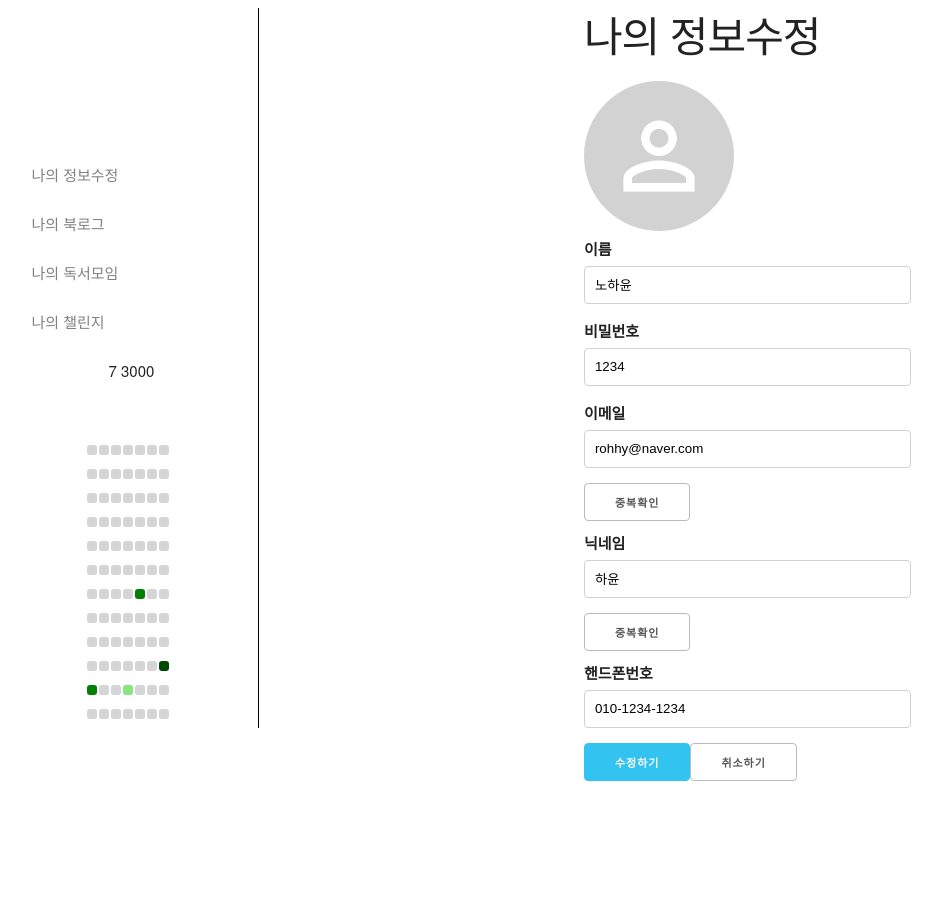
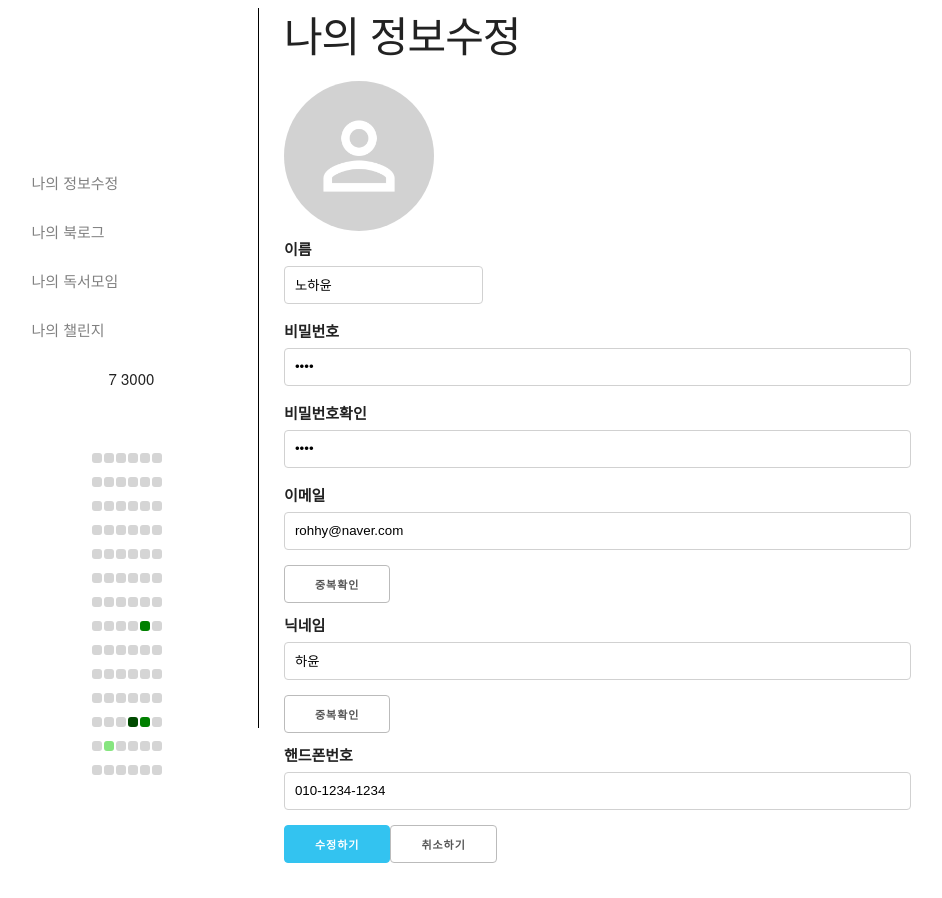
Before and after one commit to too-much-talker/book-jeok-book-jeok, a React (Create React App) app in the folder frontend/: page /mypage in a window 1280 px wide. Both pictures are taken after a click on the button "수정하기". Shown: the whole page, without its empty margins (3-945 px from the left). Before the commit the page ends 816 px from the top, so only its background shows below. Built offline with nearby package versions, Linux system fonts and the light colour scheme.

Commit message:
#S06P12A305-18 Modify: 회원정보수정 코드 수정

```diff
--- a/frontend/src/views/user/myPage/userInfo/UserInfoContainer.js
+++ b/frontend/src/views/user/myPage/userInfo/UserInfoContainer.js
@@ -1,20 +1,56 @@
 import React, { useState, useEffect } from "react";
 import userList from "./asset/data";
-import {UserTable, EditUserForm} from "./UserInfoPresenter";
+import { UserTable, EditUserForm } from "./UserInfoPresenter";
 import profile from "./asset/ProfilePicture.png";
 import styled from "styled-components";
-import "./asset/UserInfoPresenter.css"
-// import axios from 'axios'
-// import {checkId, checkEmail, checkNickname, checkPassword, checkNameLength, checkPhoneNumber} from "../../validCheck/ValidCheck";
-// const url= "https://77e1dca6-cd01-4930-ae25-870e7444cc55.mock.pstmn.io";
+import axios from 'axios'
+import {
+  checkId,
+  checkEmail,
+  checkNickname,
+  checkPassword,
+  checkNameLength,
+  checkPhoneNumber,
+  checkPasswordConfim,
+} from "../../validCheck/ValidCheck";
+const url = "https://77e1dca6-cd01-4930-ae25-870e7444cc55.mock.pstmn.io";
 
 const Profile = styled.img`
   width: 150px;
   height: 150px;
   border-radius: 100%;
-`
+`;
 function UserInfoContainer() {
   const [users, setUsers] = useState(userList);
+  const [enteredEmail, setEnterdEmail] = useState(userList[0].email);
+  const [enteredName, setEnterdnName] = useState(userList[0].name);
+  console.log(enteredName);
+  const [enteredPassword, setEnteredPassword] = useState(userList[0].password);
+  const [enteredPasswordConfirm, setEnteredPasswordConfirm] = useState(
+    userList[0].password
+  );
+  const [enteredNickName, setEnteredNickName] = useState(userList[0].nickname);
+  const [enteredPhone, setEnteredPhone] = useState(userList[0].phoneNumber);
+
+  const emailChangeHandler = (event) => {
+    setEnterdEmail(event.target.value);
+  };
+  const nameChangeHandler = (event) => {
+    setEnterdnName(event.target.value);
+  };
+  const passwordChangeHandler = (event) => {
+    setEnteredPassword(event.target.value);
+  };
+  const passwordChangeConfirmHandler = (event) => {
+    setEnteredPasswordConfirm(event.target.value);
+  };
+
+  const nicknameChangeHandler = (event) => {
+    setEnteredNickName(event.target.value);
+  };
+  const phoneChangeHandler = (event) => {
+    setEnteredPhone(event.target.value);
+  };
 
   const deleteUser = (id) => {
     window.location.replace("/");
@@ -23,11 +59,17 @@ function UserInfoContainer() {
 
   const [editing, setEditing] = useState(false);
 
-  const initialUser = { id: null, name: "", password:"", email:"", nickname: ""};
+  const initialUser = {
+    id: null,
+    name: "",
+    password: "",
+    email: "",
+    nickname: "",
+  };
 
   const [currentUser, setCurrentUser] = useState(initialUser);
 
-  const editUser = (id,user) => {
+  const editUser = (id, user) => {
     setEditing(true);
     setCurrentUser(user);
   };
@@ -39,51 +81,53 @@ function UserInfoContainer() {
     setCurrentUser(initialUser);
     setEditing(false);
   };
-  // function CheckId(){
-  //   checkId(users.email, url);
-  // }
-  // function CheckEmail(){
-  //   checkEmail(users.email);
-  // }
-  // function CheckNickname(){
-  //   checkNickname(users.nickname, url);
-  // }
-  // function CheckPassword(){
-  //   checkPassword(users.password,users.email,users.nickname,users.name);
-  // }
-  // function CheckNameLength(){
-  //   checkNameLength(users.name);
-  // }
-  // function CheckPhoneNumber(){
-  //   checkPhoneNumber(users.phoneNumber);
-  // }
+  function validId() {
+    return checkId(enteredEmail, url);
+  }
+  function validEmail() {
+    return checkEmail(enteredEmail);
+  }
+  function validNickname() {
+    return checkNickname(enteredNickName, url);
+  }
+  function validPassword() {
+    return checkPassword(
+      enteredPassword,
+      enteredEmail,
+      enteredNickName,
+      enteredName
+    );
+  }
+  function validPasswordConfirm() {
+    return checkPasswordConfim(enteredPassword, enteredPasswordConfirm);
+  }
+  function validNameLength() {
+    return checkNameLength(enteredName);
+  }
+  function validPhoneNumber() {
+    return checkPhoneNumber(enteredPhone);
+  }
 
-//   const onModify= ()=>{
-//     if(users.email===''||users.password===''|| users.name==='' || users.nickname===''|| users.phoneNumber===''){
-//         alert("입력하지 않은 정보가 있습니다. 확인해주세요.")
-//     }
-//     else{
-//         if(checkPassword(users.password, users.email, users.nickname, users.name)===true){
-//             axios.post(url+`/api/v1/members`,{
-//                 email: users.email,
-//                 password: users.password,
-//                 name: users.name,
-//                 nickname: users.nickname,
-//                 phoneNumber: users.phoneNumber
-
-//             }).then(function(response){
-//                 if(response.status===201){
-//                     alert(response.data.data.msg);
-//                     // document.location.href = '/login'
-//                 }else{
-//                     alert(response.data.data.msg);
-//                 }
-//             }).catch(function(error){
-//                 console.log(error);
-//             });
-//         }
-//     }
-// };
+  const onModify = () => {
+    axios
+      .put(url + `/api/v1/members`, {
+        email: enteredEmail,
+        password: enteredPassword,
+        name: enteredName,
+        nickname: enteredNickName,
+        phoneNumber: enteredPhone,
+      })
+      .then(function (response) {
+        if (response.status === 201) {
+          alert(response.data.data.msg);//modified
+        } else {
+          alert(response.data.data.msg);
+        }
+      })
+      .catch(function (error) {
+        console.log(error);
+      });
+  };
 
   return (
     <div className="container">
@@ -97,11 +141,11 @@ function UserInfoContainer() {
             <UserTable
               users={users}
               deleteUser={deleteUser}
-                editUser={editUser} />
+              editUser={editUser}
+            />
           </div>
         ) : (
-            <div>
-            </div>
+          <div></div>
         )}
       </div>
       <div className="row">
@@ -109,25 +153,38 @@ function UserInfoContainer() {
           {editing ? (
             <div className="edituserform">
               <EditUserForm
-                  // checkId={CheckId}
-                  // checkEmail={CheckEmail}
-                  // checkNameLength={CheckNameLength}
-                  // checkNickname={CheckNickname}
-                  // checkPassword={CheckPassword}
-                  // checkPhoneNumber={CheckPhoneNumber}
-                  // onModify={onModify}
+                checkId={validId}
+                checkEmail={validEmail}
+                checkNickname={validNickname}
+                checkPassword={validPassword}
+                checkPhoneNumber={validPhoneNumber}
+                checkNameLength={validNameLength}
+                checkPasswordConfirm={validPasswordConfirm}
+                onModify={onModify}
                 currentUser={currentUser}
                 setEditing={setEditing}
-                  updateUser={updateUser} />
+                updateUser={updateUser}
+                emailChange={emailChangeHandler}
+                passwordChange={passwordChangeHandler}
+                passwordConfirmChange={passwordChangeConfirmHandler}
+                nameChange={nameChangeHandler}
+                nicknameChange={nicknameChangeHandler}
+                phoneChange={phoneChangeHandler}
+                name={enteredName}
+                email={enteredEmail}
+                password={enteredPassword}
+                passwordConfirm={enteredPasswordConfirm}
+                nickname={enteredNickName}
+                phoneNumber={enteredPhone}
+              />
             </div>
           ) : (
-              <div>
-              </div>
+            <div></div>
           )}
         </div>
       </div>
     </div>
   );
-};
+}
 
 export default UserInfoContainer;
--- a/frontend/src/views/user/myPage/userInfo/UserInfoPresenter.js
+++ b/frontend/src/views/user/myPage/userInfo/UserInfoPresenter.js
@@ -1,40 +1,77 @@
 import React, {useState, useEffect} from 'react';
+import styled from 'styled-components';
+import {checkId, checkEmail, checkNickname, checkPassword, checkNameLength, checkPhoneNumber} from "../../validCheck/ValidCheck";
 
 const EditUserForm = (props) => {
-    useEffect(() => {
-        setUser(props.currentUser)
-    }, [props])
+    // useEffect(() => {
+    //     setUser(props.currentUser)
+    // }, [props])
+    const [emailIsValid, setEmailIsValid] = useState(true);
+    const [nameIsValid, setNameIsValid] = useState(true);
+    const [passwordIsValid, setPasswordIsValid] = useState(true);
+    const [passwordConfirmIsValid, setPasswordConfirmIsValid] = useState(true);
+    const [phoneIsValid, setPhoneIsValid] = useState(true);
+    const [nicknameIsValid, setNicknameIsValid] = useState(true);
 
-    const [user, setUser] = useState(props.currentUser);
-
-    const handleChange = e => {
-        const {name, value} = e.target;
-        setUser({...user, [name]: value});
-        }
+    const emailBlurHandler = () =>{
+        const isValid = props.checkEmail();
+        setEmailIsValid(isValid);
+    };
+    const nameBlurHandler = () =>{
+        const isValid = props.checkNameLength();
+        setNameIsValid(isValid);
+    };
+    const passwordBlurHandler = () =>{
+        const isValid = props.checkPassword();
+        setPasswordIsValid(isValid);
+    };
+    const passwordConfirmBlurHandler = () =>{
+        const isValid = props.checkPasswordConfirm();
+        setPasswordConfirmIsValid(isValid);
+    };
+    const phoneBlurHandler = () =>{
+        const isValid = props.checkPhoneNumber();
+        setPhoneIsValid(isValid);
+    };
+    const nicknameBlurHandler = () =>{
+        const isValid = props.checkPhoneNumber();
+        setNicknameIsValid(isValid);
+    };
+    let formIsValid;
+    if(nameIsValid && passwordIsValid && passwordConfirmIsValid && nicknameIsValid && emailIsValid && phoneIsValid)
+        formIsValid = true;
+    else formIsValid = false;
 
     const handleSubmit = e => {
         e.preventDefault();
-        if (user.name && user.password && user.email && user.nickname && user.phoneNumber) props.updateUser(user);
+        if (props.name && props.password && props.email && props.nickname && props.phoneNumber) props.updateUser(props);
+        props.onModify();
     }
+    const buttonStyle = formIsValid ? "button-primary" : "";
+    // const nameBlurHandler = () => {
+    //     checkNameLength(user.name);
+    // };
+
 
     return (
         <form>
             <label>이름</label>
-            <input className="u-full-width" type="text" value={user.name} name="name" onChange={handleChange}/>
-            {/* <input className="u-full-width" type="text" value={user.name} name="name" onChange={handleChange} onBlur={props.checkNameLength}/> */}
+            <input type="text" value={props.name} name="name" onChange={props.nameChange} onBlur={nameBlurHandler}/>
             <label>비밀번호</label>
-            <input className="u-full-width" type="text" value={user.password} name="password" onChange={handleChange} />
+            <input className="u-full-width" type="password" value={props.password} name="password" onChange={props.passwordChange} onBlur={passwordBlurHandler}/>
+            <label>비밀번호확인</label>
+            <input className="u-full-width" type="password" value={props.passwordConfirm} name="password" onChange={props.passwordConfirmChange} onBlur={passwordConfirmBlurHandler}/>
             <label>이메일</label>
-            <input className="u-full-width" type="text" value={user.email} name="email" onChange={handleChange}/>
+            <input className="u-full-width" type="text" value={props.email} name="email" onChange={props.emailChange} onBlur={emailBlurHandler}/>
             {/* <input className="u-full-width" type="text" value={user.email} name="email" onChange={handleChange} onBlur={props.checkEmail}/> */}
             <button onClick={props.checkId}>중복확인</button>
             <label>닉네임</label>
-            <input className="u-full-width" type="text" value={user.nickname} name="nickname" onChange={handleChange} />
+            <input className="u-full-width" type="text" value={props.nickname} name="nickname" onChange={props.nicknameChange} onBlur={nicknameBlurHandler}/>
             <button type="submit" onClick={props.checkNickname}>중복확인</button>
             <label>핸드폰번호</label>
-            <input className="u-full-width" type="text" value={user.phoneNumber} name="phoneNumber" onChange={handleChange}/>
+            <input className="u-full-width" type="text" value={props.phoneNumber} name="phoneNumber" onChange={props.phoneChange} onBlur={phoneBlurHandler}/>
             {/* <input className="u-full-width" type="text" value={user.phoneNumber} name="phoneNumber" onChange={handleChange} onBlur={props.checkPhoneNumber}/> */}
-            <button className="button-primary" type="submit" onClick={handleSubmit} >수정하기</button>
+            <button className={buttonStyle} disabled={!formIsValid} type="submit" onClick={handleSubmit} >수정하기</button>
             <button type="submit" onClick={() => props.setEditing(false)} >취소하기</button>
         </form>
     )
--- a/frontend/src/views/user/myPage/userInfo/weeds/Grass.js
+++ b/frontend/src/views/user/myPage/userInfo/weeds/Grass.js
@@ -1,5 +1,6 @@
 import { useState } from "react";
 import style from "./Grass.module.css";
+import styled from "styled-components";
 
 const Grass = (props) => {
   const [isEntered, setIsEntered] = useState(false);
@@ -9,6 +10,7 @@ const Grass = (props) => {
   const mouseLeaveHandler = () => {
     setIsEntered(false);
   };
+
   let color;
   const description = <div>{`${props.count} contributions on ${props.date}`}</div>;
   if(props.count===0){
--- a/frontend/src/views/user/myPage/userInfo/weeds/Weeds.js
+++ b/frontend/src/views/user/myPage/userInfo/weeds/Weeds.js
@@ -1,6 +1,12 @@
 import Grass from "./Grass";
 import react, { useState } from "react";
-import style from './Weeds.module.css';
+import styled from "styled-components";
+
+const StyledWeeds = styled.div `
+  margin: 3rem;
+  width: 8rem;
+  height: 12rem;
+`;
 
 const Weeds = (props) => {
   let weed =[];
@@ -45,8 +51,8 @@ const Weeds = (props) => {
     return <Grass count={data.count} date={data.date}/>
   })
 
-  return <div className={style.weeds}>
+  return <StyledWeeds>
     {context}
-  </div>
+  </StyledWeeds>
 };
 export default Weeds;
--- a/frontend/src/views/user/myPage/userInfo/weeds/Weeds.module.css
+++ /dev/null
@@ -1,5 +0,0 @@
-.weeds{
-  margin: 3rem;
-  width: 9rem;
-  height: 13.6rem;
-}
--- a/frontend/src/views/user/validCheck/ValidCheck.js
+++ b/frontend/src/views/user/validCheck/ValidCheck.js
@@ -1,4 +1,3 @@
-
 import axios from "axios";
 
 function checkId(email, url) {
@@ -69,13 +68,9 @@ function checkNickname(nickname, url) {
   }
 }
 
-function checkPassword(password, passwordConfirm, email, nickname, name) {
+function checkPassword(password, email, nickname, name) {
   const id = email.split("@")[0];
-  if (password !== passwordConfirm) {
-    //비밀번호 비밀번호 확인
-    alert("비번다름");
-    return false;
-  }
+
   if (!/^[a-zA-Z0-9!@#$%\^&*()]{8,12}$/.test(password)) {
     //숫자,영문자,특수문자 조합으로 8~12자리를 사용하는지 확인
     alert("숫자,영문자,특수문자(!@#$%^&*()) 조합으로 8~12자리");
@@ -111,7 +106,15 @@ function checkPassword(password, passwordConfirm, email, nickname, name) {
   return true;
 }
 
+function checkPasswordConfim(password, passwordConfirm){
+  if (password !== passwordConfirm) {
+    return false;
+  }
+  return true;
+}
+
 function checkNameLength(name) {
+  console.log(name);
   let koreanTotalByte = 0;
   let englishTotalByte = 0;
   for (let i = 0; i < name.length; i++) {
@@ -152,4 +155,5 @@ export {
   checkPassword,
   checkNameLength,
   checkPhoneNumber,
+  checkPasswordConfim,
 };
```
Lines whose indentation alone changed are shown as unchanged.
